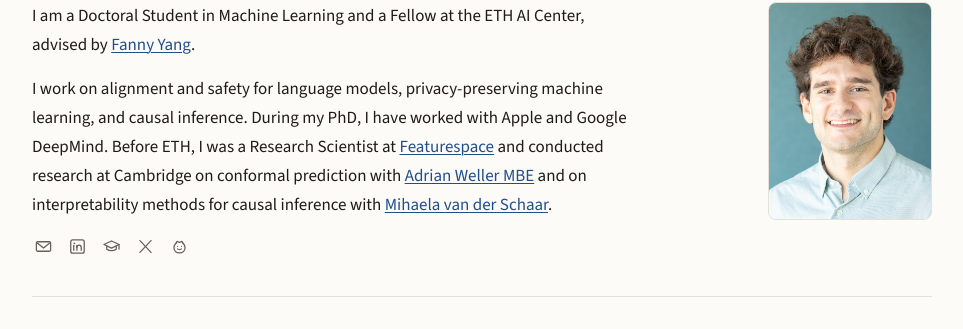
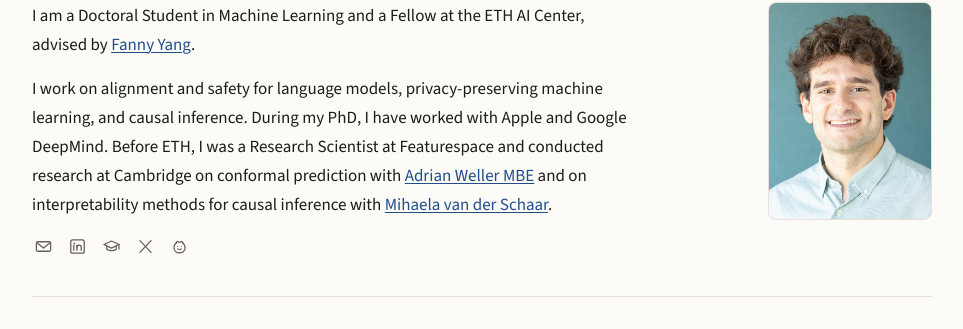
Before and after one commit to jaabmar/jaabmar.github.io, a Jekyll site: the page built from index.html, in a window 1280 px wide. Shown: the part 286-615 px from the top of the page, without its empty margins (158-1121 px from the left). Built offline with Jekyll 4.4.1, drawn with Linux system fonts in a browser that asks for light colours; part of the change alters nothing that is shown.

```diff
--- a/index.html
+++ b/index.html
@@ -29,8 +29,7 @@ image: /artifacts/portrait.jpeg
           <p>
             I work on alignment and safety for language models, privacy-preserving machine learning,
             and causal inference. During my PhD, I have worked with Apple and Google DeepMind.
-            Before ETH, I was a Research Scientist at
-            <a href="https://www.featurespace.com/" target="_blank" rel="noreferrer">Featurespace</a> and conducted research at Cambridge
+            Before ETH, I was a Research Scientist at Featurespace and conducted research at Cambridge
             on conformal prediction with
             <a href="https://www.ai.cam.ac.uk/people/adrian-weller/" target="_blank" rel="noreferrer">Adrian Weller MBE</a>
             and on interpretability methods for causal inference with
```
